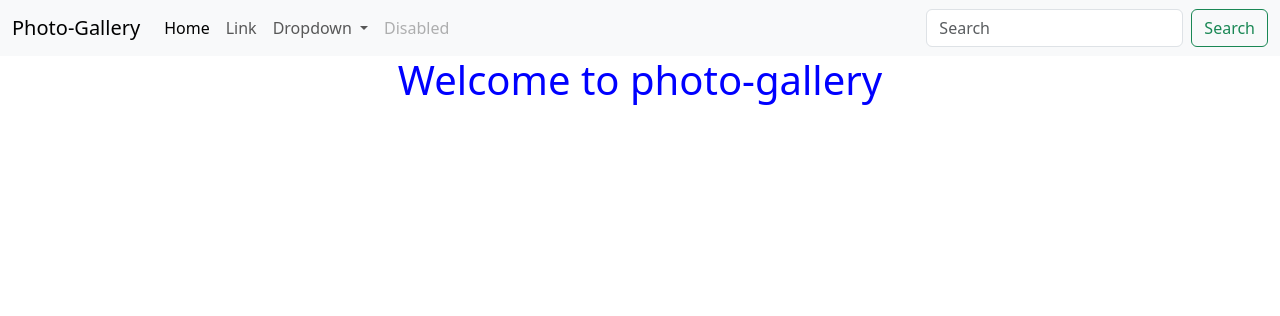
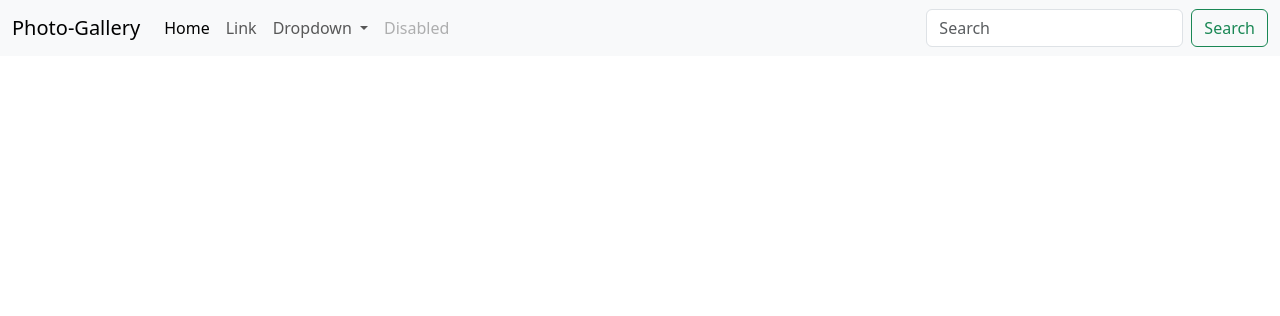
Before and after one commit to Ruweydha/Photo-Gallery, a Django app: page / in a window 1280 px wide. Shown: the top 316 px of the page. Run offline with Django 4.2, Linux system fonts and the light colour scheme; some libraries are stand-ins or nearby versions.

Commit message:
Base template

```diff
--- a/images/templates/base.html
+++ b/images/templates/base.html
@@ -14,7 +14,9 @@
 </head>
 <body>
     {% include 'navbar.html' %}
-    {% block content %} <h1 class='text-center'>Welcome to photo-gallery</h1> {%endblock%}
+    {% block content %}
+
+    {%endblock%}
 
     {% block scripts %}
         <script src="https://ajax.googleapis.com/ajax/libs/jquery/3.2.1/jquery.min.js"></script>
```
